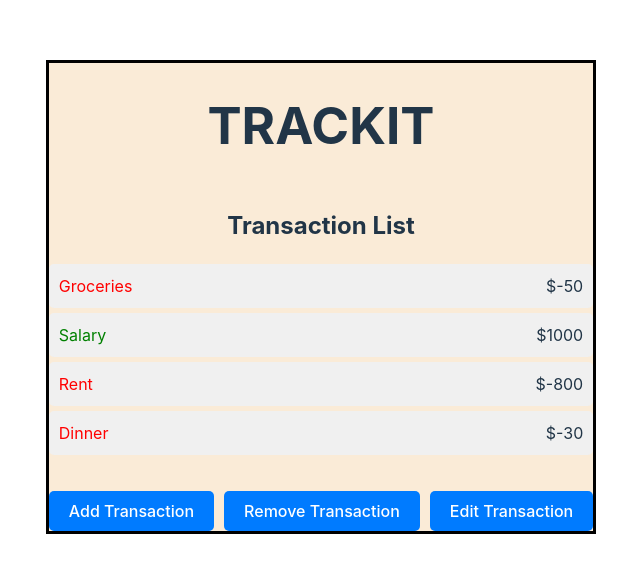
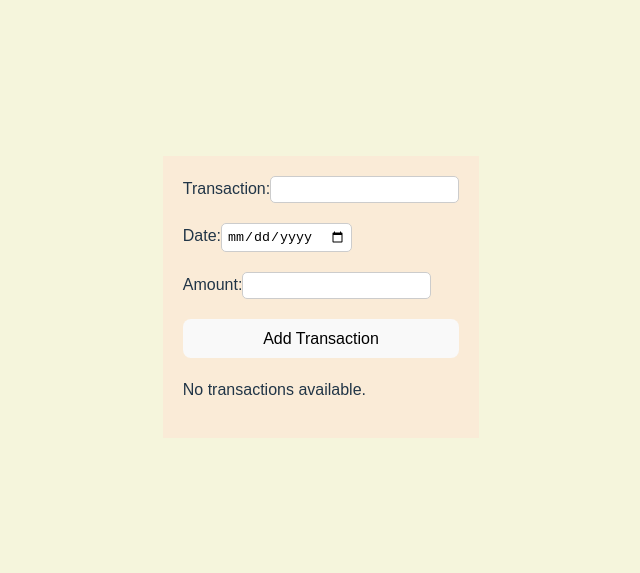
Before and after one commit to JMyoi/BudgetTracker-React, a React (Vite) app: page / in a window 1280 px wide. Shown: the part 103-676 px from the top of the page, without its empty margins (319-959 px from the left). Built offline with nearby package versions, Linux system fonts and the light colour scheme.

Commit message:
2nd iteration

```diff
--- a/src/App.css
+++ b/src/App.css
@@ -1,72 +1,66 @@
-.App {
-  text-align: center;
+body{
+  display:flex;
+  flex-direction: row;
+  justify-content: center;
+  align-items: center;
+  background-color: beige;
+}
+.budget-tracker {
+  max-width: 500px;
+  margin: 0 auto;
+  padding: 20px;
+  font-family: Arial, sans-serif;
+  background-color: antiquewhite;
+}
+
+form {
   display: flex;
   flex-direction: column;
-  background-color: antiquewhite;
-  border: 3px solid black;
-
-}
-#root{
-  margin: 0 auto;
-}
-
-
-
-ul {
-  list-style-type: none;
-  padding: 0;
-  margin-top: 20px;
-}
-
-li {
-  display: flex;
-  justify-content: space-between;
-  align-items: center;
-  padding: 10px;
-  background-color: #f0f0f0;
-  margin-bottom: 5px;
-  border-radius: 5px;
-
-}
-
-.expense {
-  color: red;
-}
-
-.income {
-  color: green;
-}
-
-.header {
-  background-color: #333;
-  color: #fff;
-  padding: 20px;
   margin-bottom: 20px;
 }
 
-.header h1 {
-  margin: 0;
+label {
+  margin-bottom: 10px;
 }
 
-.buttons {
-  margin-top: 20px;
+input{
+  padding: 5px;
+  border-radius: 5px;
+  border: 1px solid #ccc;
+  margin-bottom: 10px;
 }
 
-.buttons button {
-  padding: 10px 20px;
-  margin-right: 10px;
-  font-size: 16px;
+button {
+  padding: 8px 12px;
   background-color: #007bff;
+  color: black;
+  border: none;
+  border-radius: 5px;
+  cursor: pointer;
+}
+
+table {
+  width: 100%;
+  border-collapse: collapse;
+  margin-bottom: 20px;
+}
+
+th,
+td {
+  padding: 8px;
+  text-align: left;
+}
+
+th {
+  background-color: #007bff;
+  color: #fff;
+}
+
+.remove-button {
+  padding: 5px 10px;
+  background-color: #dc3545;
   color: #fff;
   border: none;
   border-radius: 5px;
   cursor: pointer;
 }
-
-.buttons button:hover {
-  background-color: #0056b3;
-}
-
-.buttons button:last-child {
-  margin-right: 0;
-}
--- a/src/App.jsx
+++ b/src/App.jsx
@@ -3,51 +3,84 @@ import reactLogo from './assets/react.svg'
 import viteLogo from '/vite.svg'
 import './App.css'
 
-function Header() {
-  return (
-    <header>
-      <h1>TRACKIT</h1>
-    </header>
-  );
-}
+function BudgetTracker() {
+  const [transactions, setTransactions] = useState([]);//set to empty aray
 
-function TransactionList() {
-  const transactions = [
-    { id: 1, description: 'Groceries', amount: -50 },
-    { id: 2, description: 'Salary', amount: 1000 },
-    { id: 3, description: 'Rent', amount: -800 },
-    { id: 4, description: 'Dinner', amount: -30 },
-  ];
+  const handleAddTransaction = (event) => {
+    event.preventDefault();
+    const form = event.target;
+    const transaction = {
+      name: form.name.value,
+      date: form.date.value,
+      //turn the string into floating point number
+      amount: parseFloat(form.amount.value),
+    };
+    setTransactions([...transactions, transaction]);
+    form.reset();
+  };
+
+  const handleRemoveTransaction = (index) => {
+    const updatedTransactions = [...transactions];
+    updatedTransactions.splice(index, 1);
+    setTransactions(updatedTransactions);
+  };
 
   return (
-    <div>
-      <h2>Transaction List</h2>
-      <ul>
-        {transactions.map((transaction) => (
-          <li key={transaction.id}>
-            <span className={transaction.amount < 0 ? 'expense' : 'income'}>
-              {transaction.description}
-            </span>
-            <span>${transaction.amount}</span>
-          </li>
-        ))}
-      </ul>
+    <div className="budget-tracker">
+      <form onSubmit={handleAddTransaction}>
+        <label>
+          Transaction:
+          <input type="text" name="name" required />
+        </label>
+        <label>
+          Date:
+          <input type="date" name="date" required />
+        </label>
+        <label>
+          Amount:
+          <input type="number" name="amount" step="0.01" required />
+        </label>
+        <button type="submit">Add Transaction</button>
+      </form>
+
+      {transactions.length > 0 ? (
+        <table className="transaction-table">
+          <thead>
+            <tr>
+              <th>Transaction</th>
+              <th>Date</th>
+              <th>Amount</th>
+              <th>Remove</th>
+            </tr>
+          </thead>
+          <tbody>
+            {transactions.map((transaction, index) => (
+              <tr key={index}>
+                <td>{transaction.name}</td>
+                <td>{transaction.date}</td>
+                <td>${transaction.amount.toFixed(2)}</td>
+                <td>
+                  <button
+                    className="remove-button"
+                    onClick={() => handleRemoveTransaction(index)}
+                  >
+                    Remove
+                  </button>
+                </td>
+              </tr>
+            ))}
+          </tbody>
+        </table>
+      ) : (
+        //if no transactions.
+        <p>No transactions available.</p>
+      )}
     </div>
   );
 }
 
 function App() {
-  return (
-    <div className="App">
-      <Header />
-      <TransactionList />
-      <div className="buttons">
-        <button>Add Transaction</button>
-        <button>Remove Transaction</button>
-        <button>Edit Transaction</button>
-      </div>
-    </div>
-  );
+  return <BudgetTracker/>;
 }
 
-export default App
+export default App;
```
Also changed, not shown: src/testing.jsx (added).
